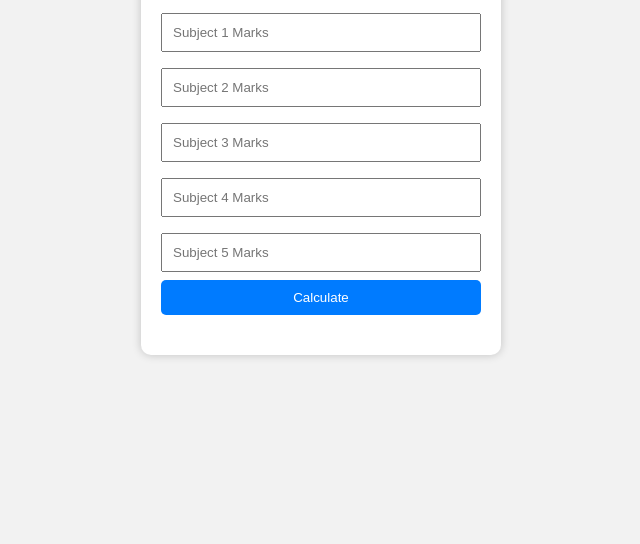
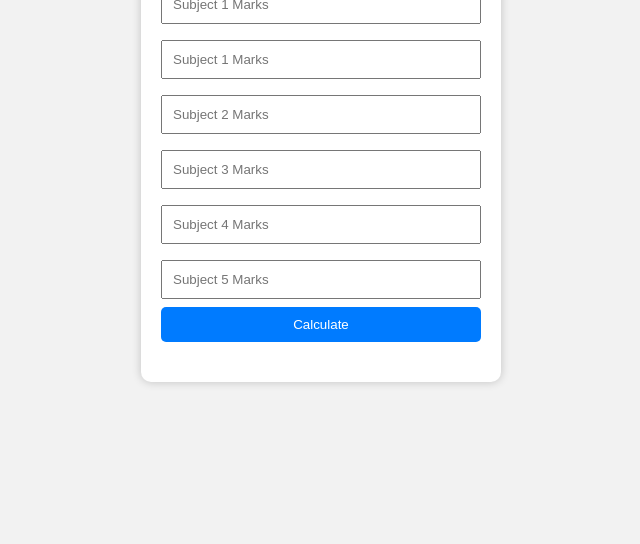
Before and after one commit to 125011453591-wq/markcalculator, a plain HTML site: page INDEX.HTML in a window 1280 px wide. Shown: the part 272-816 px from the top of the page, without its empty margins (319-959 px from the left). Drawn offline with Linux system fonts and the light colour scheme.

Commit message:
New
copy line

```diff
--- a/INDEX.HTML
+++ b/INDEX.HTML
@@ -11,6 +11,7 @@
 <div class="container">
     <h2>Marks Calculator</h2>
 
+    <input type="number" id="sub1" placeholder="Subject 1 Marks">
     <input type="number" id="sub1" placeholder="Subject 1 Marks">
     <input type="number" id="sub2" placeholder="Subject 2 Marks">
     <input type="number" id="sub3" placeholder="Subject 3 Marks">
```
